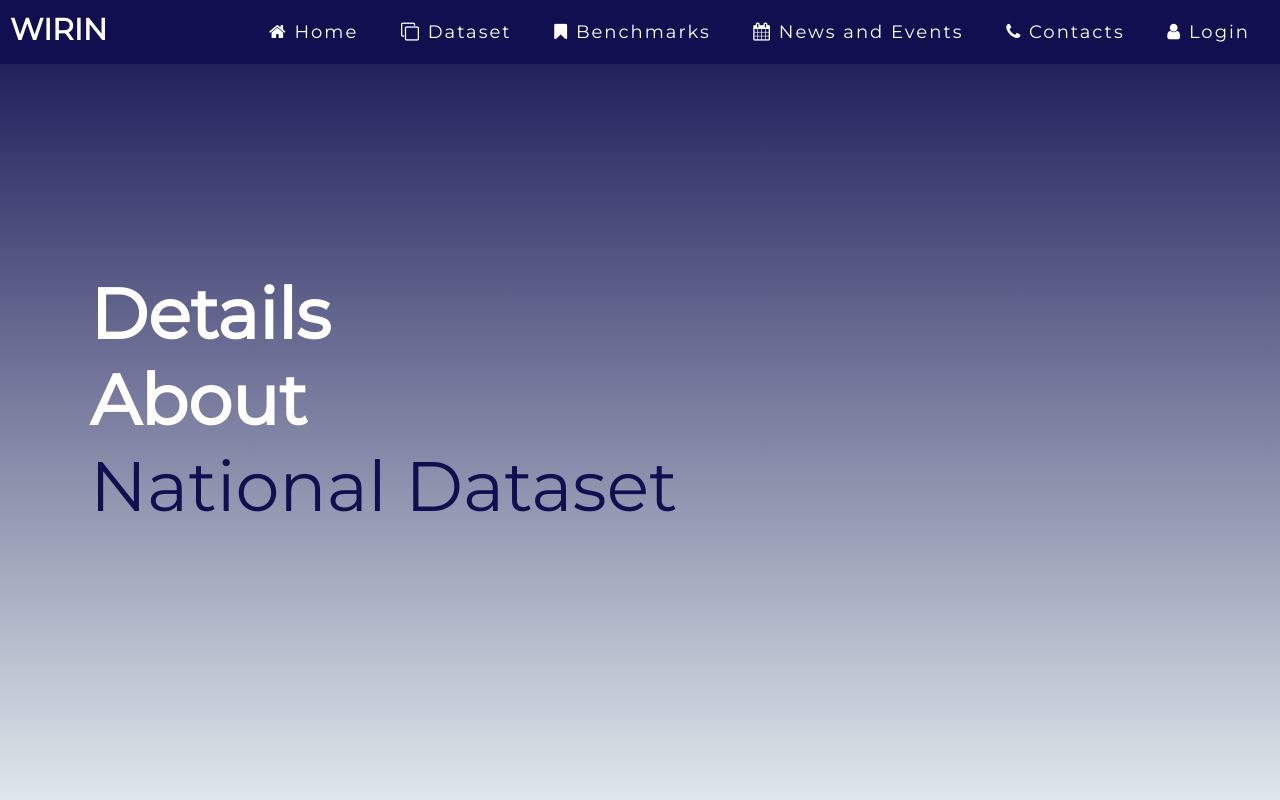
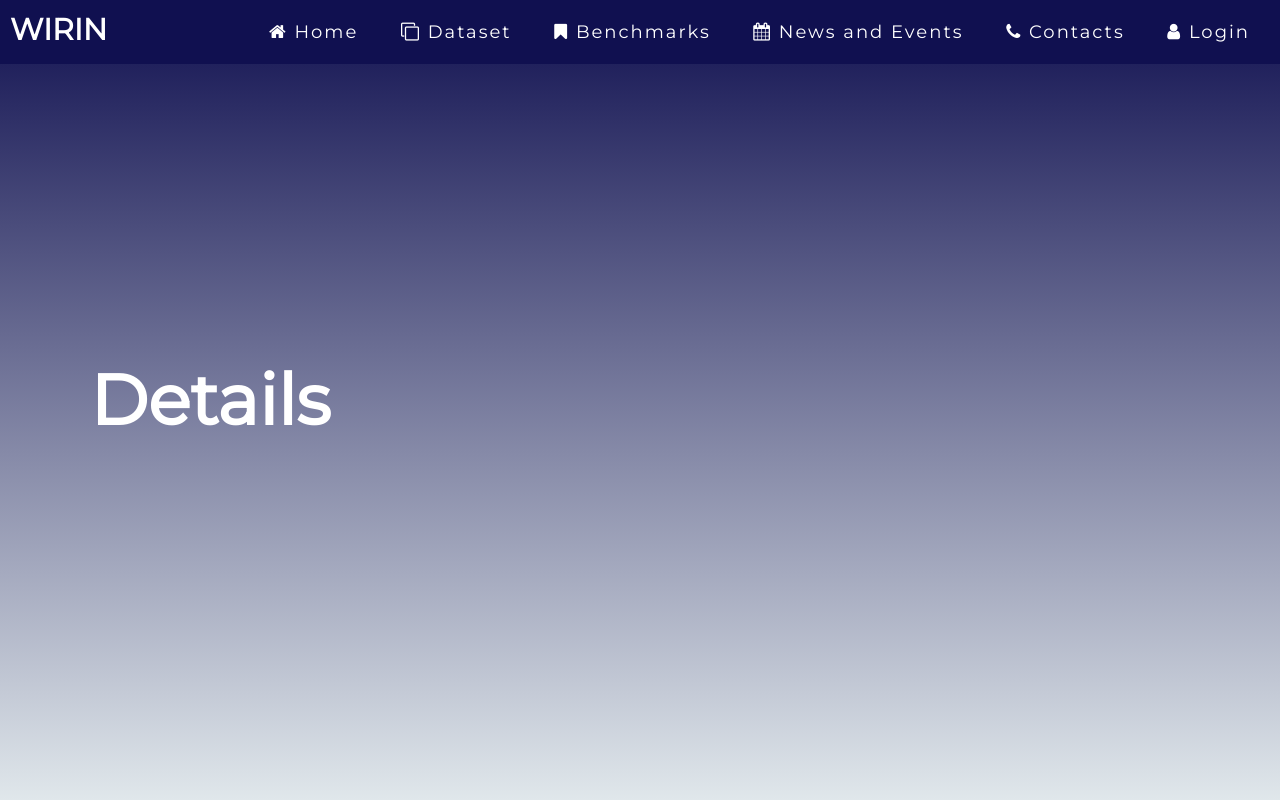
Before and after one commit to TJSLSAVITRI/attempt_47, a plain HTML site: page details.html in a window 1280 px wide. Shown: the top 800 px of the page. Drawn offline with nearby package versions, Linux system fonts and the light colour scheme.

Commit message:
Update details.html

```diff
--- a/details.html
+++ b/details.html
@@ -51,8 +51,8 @@
     <div class="hero container">
       <div>
         <h1>Details <span></span></h1>
-        <h1>About <span></span></h1>
-        <h1>National Dataset</h1>
+<!--         <h1>About <span></span></h1>
+        <h1>National Dataset</h1> -->
       </div>
       <!-- <div class = "car_main"><img src="img/car_main5.png"></div> -->
     </div>
```
